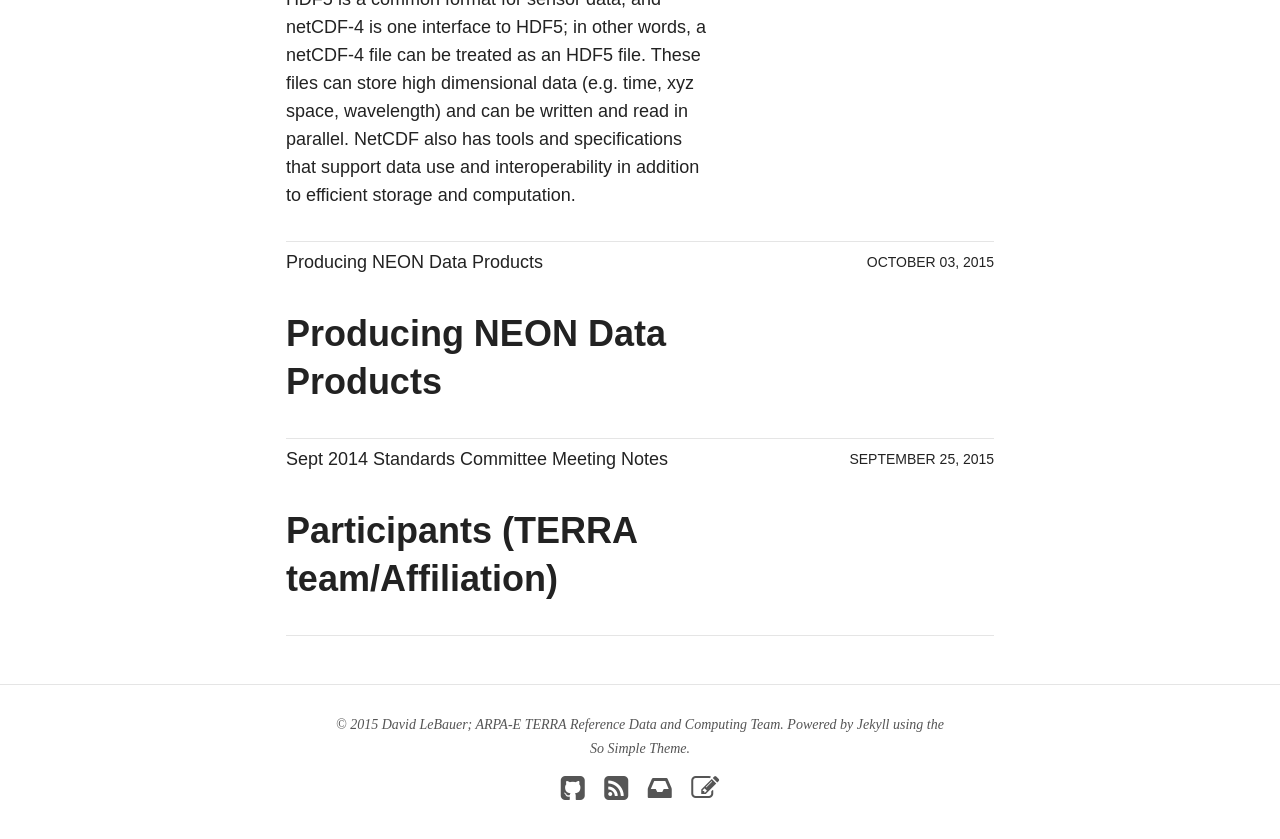
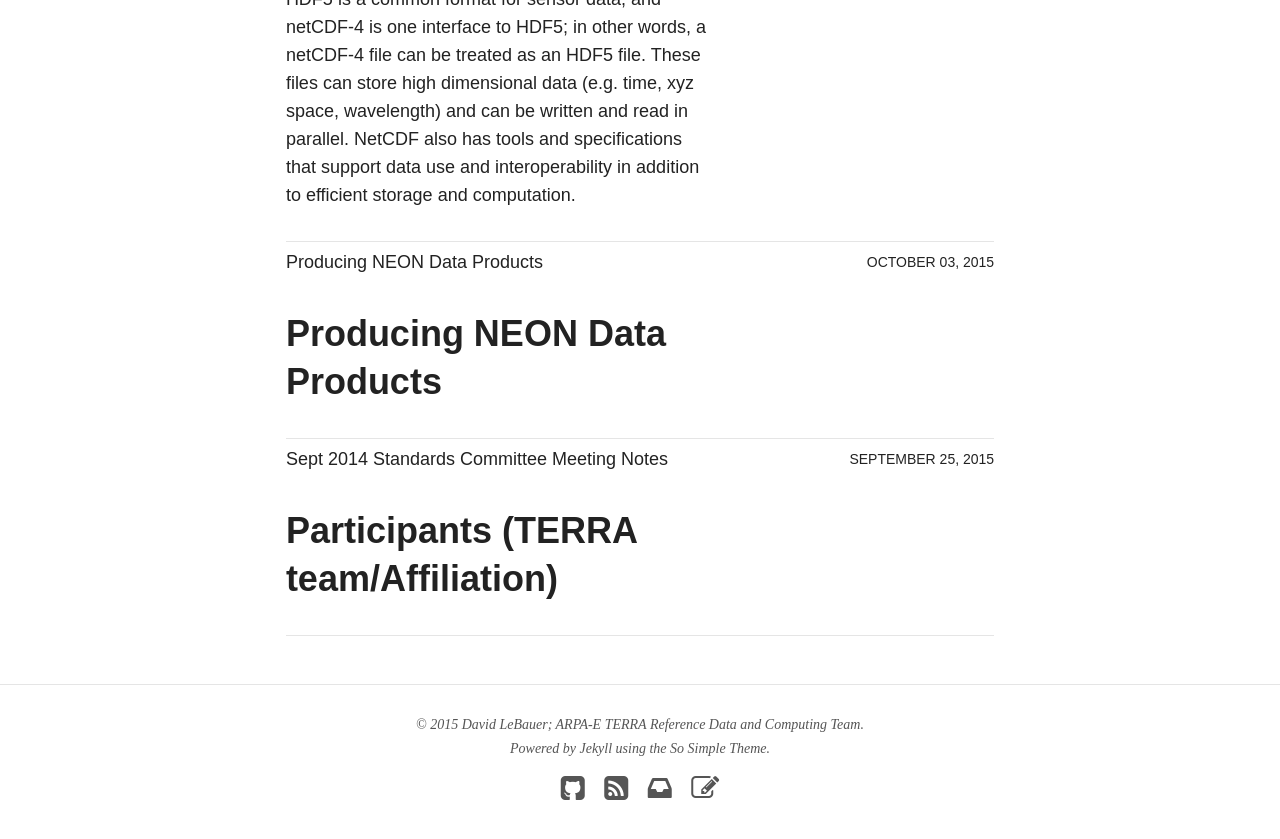
Before and after one commit to terra-reference/terraref.github.io, a Jekyll site: the page built from index.html, in a window 1280 px wide and 900 px high, scrolled down 976 px. Shown: the top 839 px of the window. Built offline with Jekyll 4.4.1, drawn with Linux system fonts in a browser that asks for light colours; nearby versions of some CDN libraries.

Commit message:
Update footer.html

```diff
--- a/_includes/footer.html
+++ b/_includes/footer.html
@@ -1,6 +1,6 @@
 {% if site.owner.google.ad-client and site.owner.google.ad-slot %}{% include ad-footer.html %}{% endif %}
 
-<span>&copy; {{ site.time | date: '%Y' }} {{ site.owner.name }}. Powered by <a href="http://jekyllrb.com" rel="nofollow">Jekyll</a> using the <a href="http://mademistakes.com/so-simple/" rel="nofollow">So Simple Theme</a>.</span>
+<span>&copy; {{ site.time | date: '%Y' }} {{ site.owner.name }}.<br> Powered by <a href="http://jekyllrb.com" rel="nofollow">Jekyll</a> using the <a href="http://mademistakes.com/so-simple/" rel="nofollow">So Simple Theme</a>.</span>
 <div class="social-icons">
 	{% if site.owner.twitter %}<a href="https://twitter.com/{{ site.owner.twitter }}" title="{{ site.owner.name}} on Twitter" target="_blank"><i class="fa fa-twitter-square fa-2x"></i></a>{% endif %}
 	{% if site.owner.facebook %}<a href="https://facebook.com/{{ site.owner.facebook }}" title="{{ site.owner.name}} on Facebook" target="_blank"><i class="fa fa-facebook-square fa-2x"></i></a>{% endif %}
```
